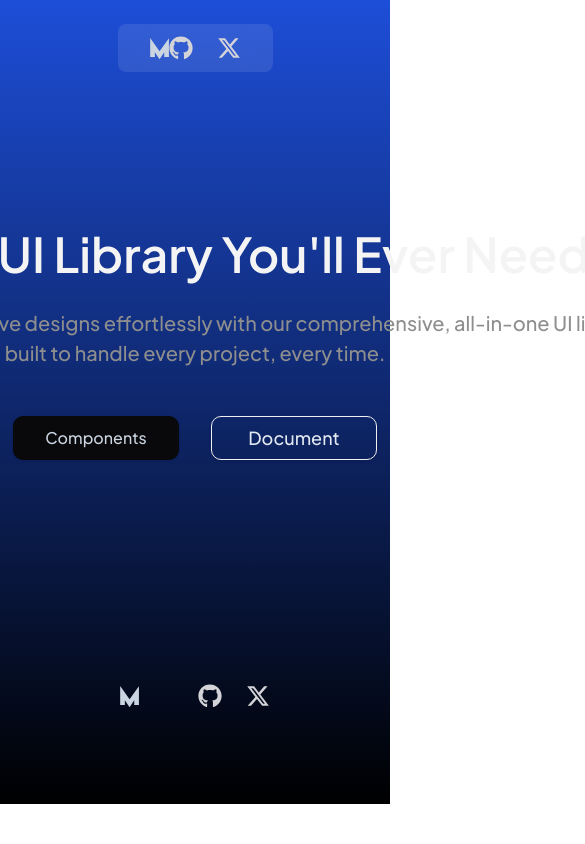
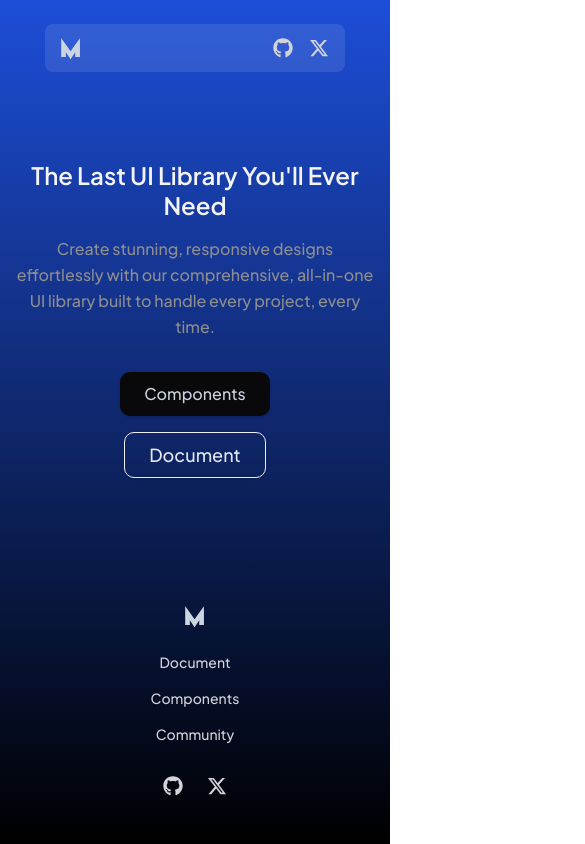
Before and after one commit to mohamedzouine827/mux-ui, a Next.js app: page / in a window 390 px wide. Shown: the top 844 px of the page, 585 px wide, since content can reach past the window. Built offline with nearby package versions, Linux system fonts and the light colour scheme.

Commit message:
Fixed: Responsivness for navbar

```diff
--- a/app/_components/Footer.tsx
+++ b/app/_components/Footer.tsx
@@ -4,18 +4,18 @@ import Logo from '../Assets/Logo'
 
 export default function Footer() {
   return (
-    <div className='py-[96px] w-full flex flex-row justify-between items-center text-white px-[120px]'>
-      <div className="flex items-center gap-10">
+    <div className='py-12 sm:py-16 md:py-24 w-full flex flex-col sm:flex-row justify-between items-center text-white px-4 sm:px-8 md:px-16 lg:px-24 xl:px-[120px] gap-8 sm:gap-0'>
+      <div className="flex flex-col sm:flex-row items-center gap-6 sm:gap-10">
         <Logo />
-        <nav className="hidden md:flex items-center gap-8">
+        <nav className="flex flex-col sm:flex-row items-center gap-4 sm:gap-8">
           <span className='text-zinc-300 text-sm font-medium hover:text-white transition-colors cursor-pointer'>Document</span>
-          <span className='text-zinc-300 text-sm font-medium hover:text-white transition-colors cursor-pointer' >Components</span>
+          <span className='text-zinc-300 text-sm font-medium hover:text-white transition-colors cursor-pointer'>Components</span>
           <span className='text-zinc-300 text-sm font-medium hover:text-white transition-colors cursor-pointer'>Community</span>
         </nav>
       </div>
       <div className="flex items-center gap-6">
-        <FaGithub className='w-6 h-6 text-zinc-300' />
-        <FaXTwitter className="w-6 h-6 text-zinc-300" />
+        <FaGithub className='w-5 h-5 sm:w-6 sm:h-6 text-zinc-300' />
+        <FaXTwitter className="w-5 h-5 sm:w-6 sm:h-6 text-zinc-300" />
       </div>
     </div>
   )
--- a/app/_components/HeroSection.tsx
+++ b/app/_components/HeroSection.tsx
@@ -3,20 +3,20 @@ import React from 'react'
 
 export default function HeroSection() {
   return (
-    <div className="  px-[120px] py-32 flex-col justify-center items-center gap-12 inline-flex">
-    <div className="flex-col justify-start items-center gap-6 flex">
-        <div className="text-center text-zinc-100 text-5xl font-semibold  leading-[60px]">The Last UI Library You&apos;ll Ever Need</div>
-        <div className="w-[902px] text-center text-[#8e8e8e] text-xl font-medium  leading-[30px]">Create stunning, responsive designs effortlessly with our comprehensive, all-in-one UI library built to handle every project, every time.</div>
+    <div className="px-4 sm:px-6 md:px-8 lg:px-16 xl:px-[120px] py-16 md:py-24 lg:py-32 flex flex-col justify-center items-center gap-8 md:gap-12">
+      <div className="flex flex-col justify-start items-center gap-4 md:gap-6">
+        <h1 className="text-center text-zinc-100 text-2xl sm:text-3xl md:text-4xl lg:text-5xl font-semibold leading-tight md:leading-[1.2]">The Last UI Library You&apos;ll Ever Need</h1>
+        <p className="max-w-[902px] text-center text-[#8e8e8e] text-base sm:text-lg md:text-xl font-medium leading-relaxed">Create stunning, responsive designs effortlessly with our comprehensive, all-in-one UI library built to handle every project, every time.</p>
       </div>
-    <div className="justify-start items-start gap-8 inline-flex">
+      <div className="flex flex-col sm:flex-row justify-center items-center gap-4 sm:gap-8">
         <Link href="/Docs/button">
-        <div className="px-8 py-2 w-[166px] bg-zinc-950 rounded-[10px] shadow hover:bg-[#18181B] hover:text-[#D4D4D8] transition-all duration-150 ease-in-out cursor-pointer justify-center items-center gap-2.5 flex">
-            <div className="text-center text-slate-300 text-base font-medium  leading-7">Components</div>
+          <div className="px-6 py-2 w-full sm:w-[166px] bg-zinc-950 rounded-[10px] shadow hover:bg-[#18181B] hover:text-[#D4D4D8] transition-all duration-150 ease-in-out cursor-pointer flex justify-center items-center">
+            <span className="text-center text-slate-300 text-base font-medium leading-7">Components</span>
           </div>
         </Link>
         <Link href="/Docs">
-        <div className="h-11 px-8 py-2 w-[166px] rounded-[10px] shadow border  border-[#efefef] hover:border-[#D4D4D8] text-slate-200 transition-all duration-150 ease-in-out cursor-pointer hover:text-slate-300 justify-center items-center gap-2.5 flex">
-            <div className="text-center  text-lg font-medium  leading-7">Document</div>
+          <div className="px-6 py-2 w-full sm:w-[166px] rounded-[10px] shadow border border-[#efefef] hover:border-[#D4D4D8] text-slate-200 transition-all duration-150 ease-in-out cursor-pointer hover:text-slate-300 flex justify-center items-center">
+            <span className="text-center text-lg font-medium leading-7">Document</span>
           </div>
         </Link>
       </div>
--- a/app/_components/Navbar.tsx
+++ b/app/_components/Navbar.tsx
@@ -1,23 +1,23 @@
-import React from 'react'
-import Logo from '../Assets/Logo'
+import React from 'react';
+import Logo from '../Assets/Logo';
 import { FaXTwitter } from "react-icons/fa6";
 import { FaGithub } from "react-icons/fa";
 
 export default function Navbar(): JSX.Element {
     return (
-        <section className='flex justify-center items-center h-24  sm:px-8 md:px-16 lg:px-24'>
-            <div className="xl:w-[1006px]  h-12 px-8 py-3 bg-white/10 rounded-lg backdrop-blur-md flex items-center justify-between">
-                <div className="flex items-center gap-10">
+        <section className='flex justify-center items-center h-24 px-4 sm:px-8 md:px-16 lg:px-24'>
+            <div className=" sm:w-[620px] md:w-[750px] lg:w-[850px] xl:w-[1006px] min-[315px]:w-[300px] h-12 px-4  sm:px-8 py-3 bg-white/10 rounded-lg backdrop-blur-md flex items-center justify-between">
+                <div className="flex items-center gap-4 sm:gap-10">
                     <Logo />
-                    <nav className="hidden md:flex items-center gap-8">
+                    <nav className="hidden lg:flex items-center gap-8">
                         <NavItem>Document</NavItem>
                         <NavItem>Components</NavItem>
                         <NavItem>Community</NavItem>
                     </nav>
                 </div>
-                <div className="flex items-center gap-6">
-                    <FaGithub className='w-6 h-6 text-zinc-300' />
-                    <FaXTwitter className="w-6 h-6 text-zinc-300" />
+                <div className="flex items-center gap-4 sm:gap-6">
+                    <FaGithub className='w-5 h-5 sm:w-6 sm:h-6 text-zinc-300' />
+                    <FaXTwitter className="w-5 h-5 sm:w-6 sm:h-6 text-zinc-300" />
                 </div>
             </div>
         </section>
@@ -30,7 +30,7 @@ interface NavItemProps {
 
 function NavItem({ children }: NavItemProps): JSX.Element {
     return (
-        <div className="text-zinc-300 text-sm font-medium cursor-pointer hover:text-white transition-colors">
+        <div className="text-zinc-300 text-sm hidden lg:flex font-medium cursor-pointer hover:text-white transition-colors">
             {children}
         </div>
     )
--- a/app/page.tsx
+++ b/app/page.tsx
@@ -3,13 +3,15 @@ import Navbar from "./_components/Navbar";
 import HeroSection from "./_components/HeroSection";
 import Footer from "./_components/Footer";
 
+
 export default function Home() {
   return (
-    <div className="flex flex-col justify-center items-center bg-gradient-to-b from-[#1D4ED8] to-black" >
-        <Navbar />
-        <HeroSection/>
-        <Footer/>
-
+    <div className="flex flex-col justify-center items-center min-h-screen bg-gradient-to-b from-[#1D4ED8] to-black">
+      <Navbar />
+      <main className="flex-grow w-full">
+        <HeroSection />
+      </main>
+      <Footer />
     </div>
   );
 }
--- a/tailwind.config.ts
+++ b/tailwind.config.ts
@@ -14,6 +14,7 @@ const config: Config = {
         foreground: "var(--foreground)",
       },
     },
+
   },
   plugins: [scrollbar],
 };
```
Lines whose indentation alone changed are shown as unchanged.
